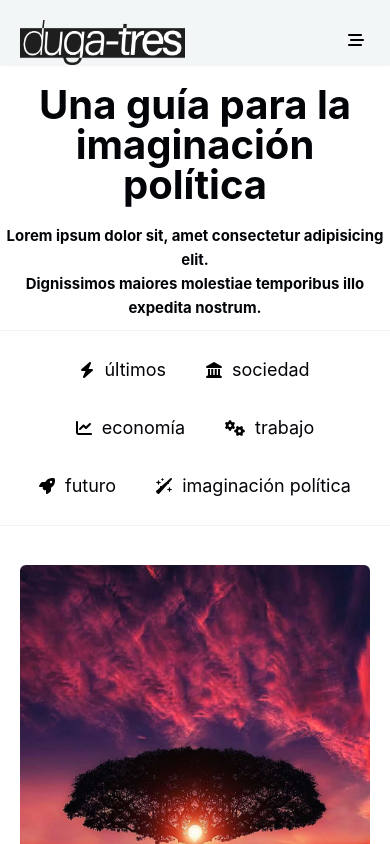
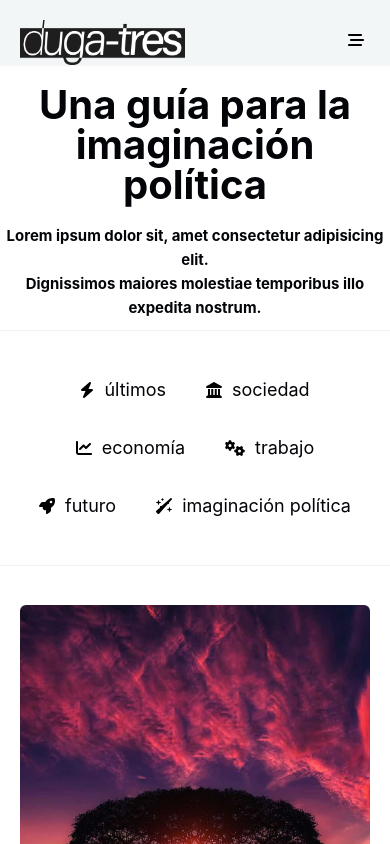
Before and after one commit to Franco-Juarez/duga-tres, a Next.js app: page / in a window 390 px wide. Shown: the top 844 px of the page. Built offline with nearby package versions, Linux system fonts and the light colour scheme.

Commit message:
Ajustes en el filternav

```diff
--- a/styles/navBar.module.css
+++ b/styles/navBar.module.css
@@ -228,8 +228,8 @@ font-size: 50px;
     flex-wrap: wrap;
     align-items: center;
     justify-content: center;
-    padding-top: 20px;
-    padding-bottom: 20px;
+    padding-top: 40px;
+    padding-bottom: 40px;
   }
   .footerContainer {
     flex-direction: column;
```
